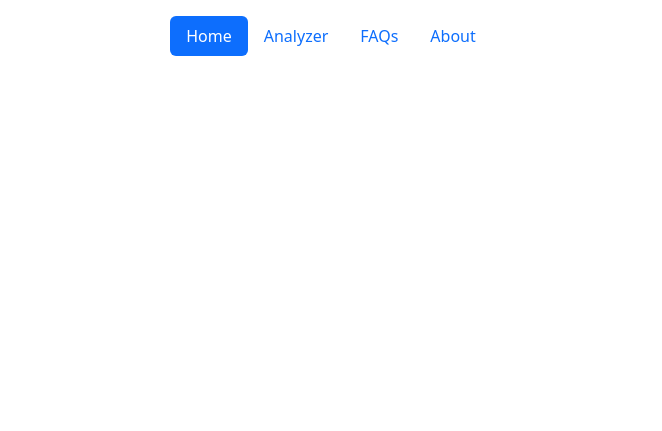
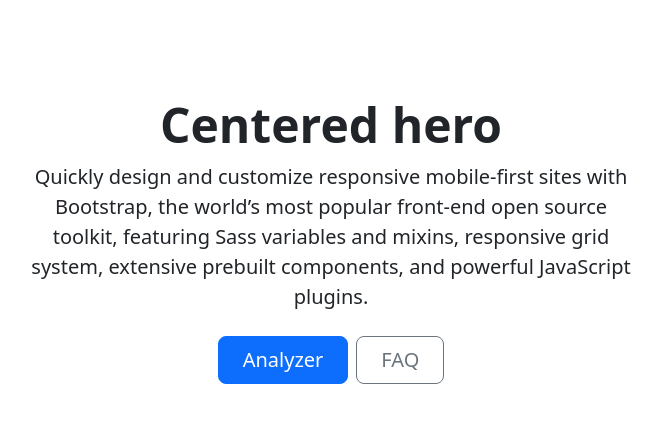
Before and after one commit to AJaeck/app_pd_backend, a Flask app: template templates/index.html in a window 1280 px wide. Shown: the top 431 px of the page, without its empty margins (309-971 px from the left). Run offline with Flask 3, Linux system fonts and the light colour scheme; the template is opened without the code that fills it: most values are stand-ins (such as "Sample title", 1, 10 or a date in 2020); some libraries are stand-ins or nearby versions.

Commit message:
setup index page

```diff
--- a/app.py
+++ b/app.py
@@ -56,7 +56,7 @@ class Results(db.Model):
 
 @app.route('/')
 def hello_world():
-    return "Hello World"
+    return render_template("index.html")
 
 @app.route('/speech-analysis', methods=['GET', 'POST'])
 def speech_analysis():
@@ -64,6 +64,7 @@ def speech_analysis():
 
     if form.validate_on_submit():
         audio = form.file.data
+        print(audio)
         audio_filename = secure_filename(audio.filename)
         if audio_filename != '':
             file_ext = os.path.splitext(audio_filename)[1]
--- a/templates/index.html
+++ b/templates/index.html
@@ -1,11 +1,44 @@
-{% extends 'base.html' %}
-
-{% block title %}
-Dysathria Analyzer
-{% endblock %}
-
-
 {% block content %}
 
+<!DOCTYPE html>
+<html>
+    <head>
+        {% block head %}
+        <meta charset="utf-8">
+        <meta name="viewport" content="width=device-width, initial-scale=1">
+
+        {% block styles %}
+            <!-- Bootstrap CSS -->
+            {{ bootstrap.load_css() }}
+        {% endblock %}
+
+        <title>{{ the_title }}</title>
+
+        <!-- note the special href for files in the Flask "static" folder -->
+        <link rel="stylesheet" href="{{ url_for('static', filename='css/main.css') }}">
+        {% endblock %}
+    </head>
+    <body>
+        <main>
+          <h1 class="visually-hidden">Heroes examples</h1>
+          <div class="px-4 py-5 my-5 text-center">
+            <h1 class="display-5 fw-bold">Centered hero</h1>
+            <div class="col-lg-6 mx-auto">
+              <p class="lead mb-4">Quickly design and customize responsive mobile-first sites with Bootstrap, the world’s most popular front-end open source toolkit, featuring Sass variables and mixins, responsive grid system, extensive prebuilt components, and powerful JavaScript plugins.</p>
+              <div class="d-grid gap-2 d-sm-flex justify-content-sm-center">
+                <a class="btn btn-primary btn-lg px-4 gap-3" href="/speech-analysis" role="button">Analyzer</a>
+                <button type="button" class="btn btn-outline-secondary btn-lg px-4">FAQ</button>
+              </div>
+            </div>
+          </div>
+        </main>
+
+        {% block scripts %}
+            <!-- Optional JavaScript -->
+            {{ bootstrap.load_js() }}
+        {% endblock %}
+
+    </body>
+</html>
 
 {% endblock %}
--- a/templates/speech-analysis.html
+++ b/templates/speech-analysis.html
@@ -5,7 +5,6 @@
 {% block title %}
 Dysathria Analyzer
 {% endblock %}
-
 
 {% block content %}
 
@@ -34,12 +33,11 @@ Dysathria Analyzer
       <button type="button" class="btn-close" data-bs-dismiss="alert" aria-label="Close"></button>
     </div>
     {% endif %}
-    <form class="row g-3 needs-validation" method="POST" action="/speech-analysis" novalidate>
+    <form class="row g-3 needs-validation" method="POST" action="/speech-analysis" novalidate enctype="multipart/form-data">
     {{ form.csrf_token }}
     {{ render_field(form.file) }}
     {{ render_form_row([form.submit], row_class="text-center") }}
     </form>
 </div>
 
-
 {% endblock %}
```
